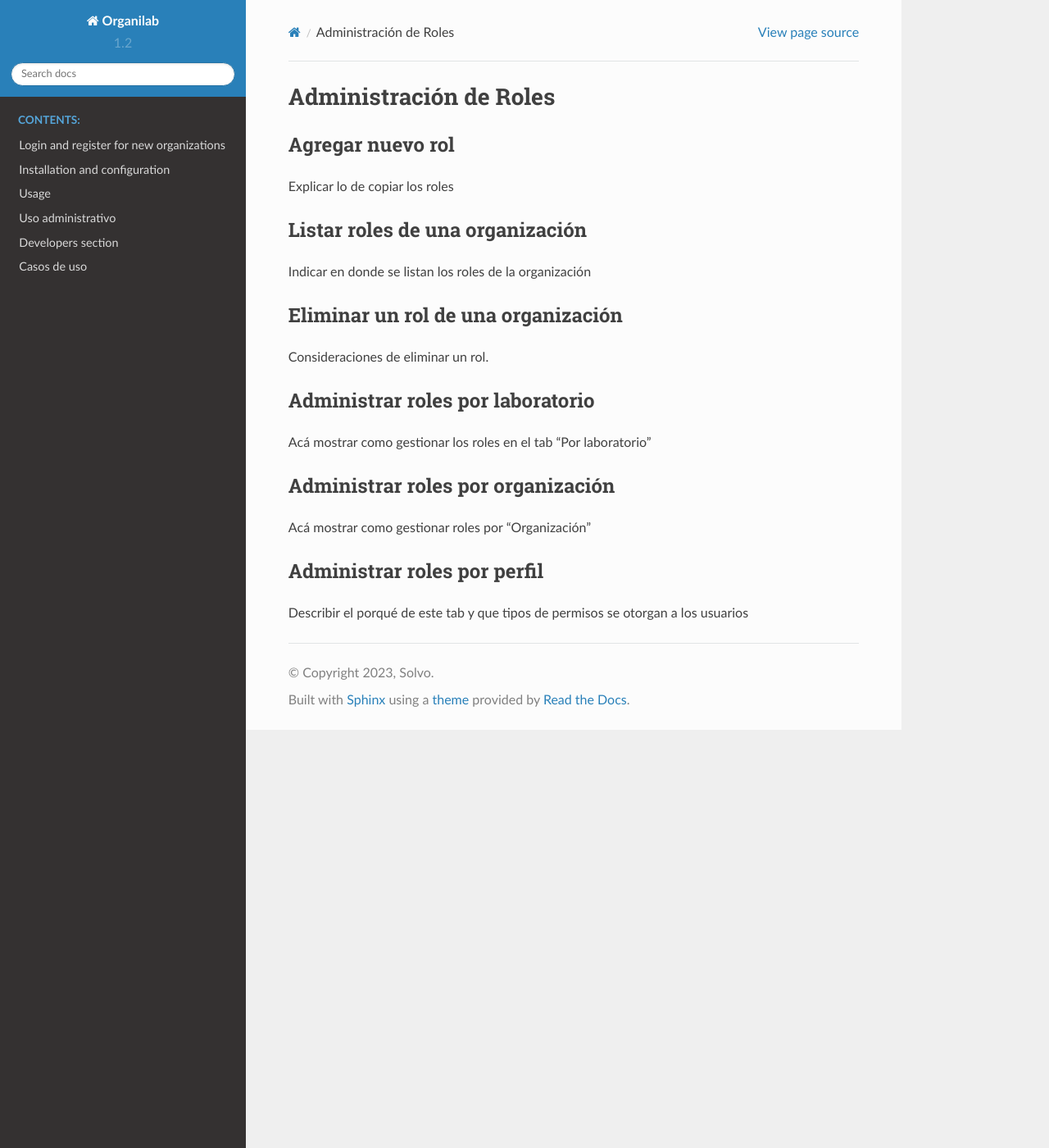
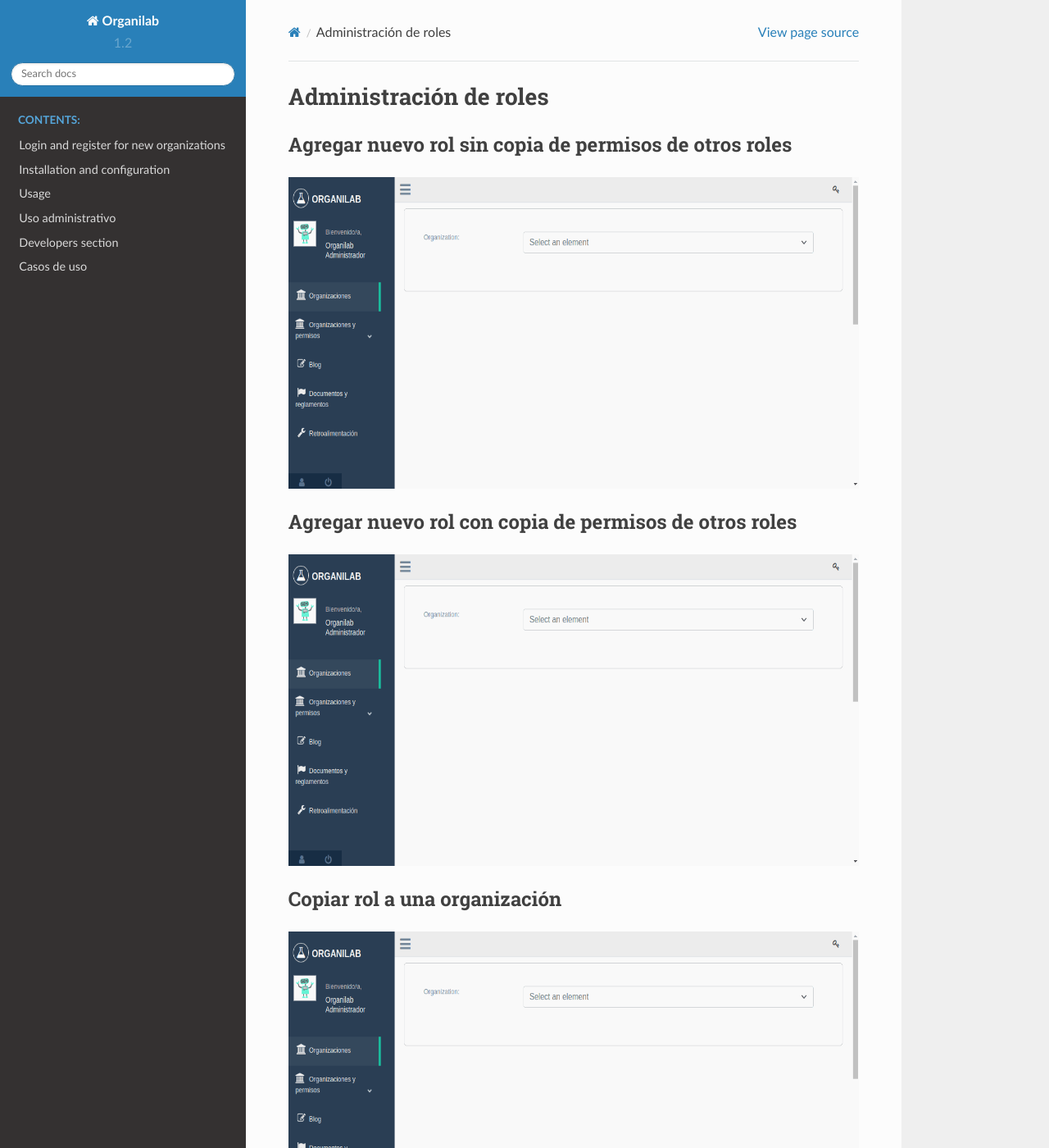
Before and after one commit to Solvosoft/organilab_docs, a Sphinx documentation site: the page built from source/administrative_usage/rol.rst, in a window 1280 px wide and 1400 px high. Shown: the whole window at 82% size. Built offline with Sphinx 7.4.7 and the Read the Docs theme 2.0.0, drawn with Linux system fonts in a browser that asks for light colours.

```diff
--- a/source/administrative_usage/rol.rst
+++ b/source/administrative_usage/rol.rst
@@ -1,15 +1,37 @@
-Administración de Roles
+Administración de roles
 ===========================
 
-Agregar nuevo rol
----------------------------------------
 
-Explicar lo de copiar los roles
+Agregar nuevo rol sin copia de permisos de otros roles
+----------------------------------------------------------------
+
+.. image:: ../_static/gif/add_role_to_org_without_copy_permissions_from_others_roles.gif
+   :height: 380
+   :width: 720
+
+
+Agregar nuevo rol con copia de permisos de otros roles
+----------------------------------------------------------------
+
+.. image:: ../_static/gif/add_role_to_org_copy_permissions_from_others_roles.gif
+   :height: 380
+   :width: 720
+
+
+Copiar rol a una organización
+----------------------------------------------------------------
+
+.. image:: ../_static/gif/copy_role_to_org.gif
+   :height: 380
+   :width: 720
+
 
 Listar roles de una organización
 ---------------------------------------
 
-Indicar en donde se listan los roles de la organización
+.. image:: ../_static/gif/view_org_roles.gif
+   :height: 380
+   :width: 720
 
 Eliminar un rol de una organización
 ---------------------------------------
```
Also changed, not shown: source/administrative_usage/laboratory.rst (+6 -4 lines), source/administrative_usage/organization_administration.rst (+7 -9 lines), source/_static/gif/add_role_to_org.gif (deleted), source/_static/gif/add_user_to_org_from_button_box.gif (added), source/_static/gif/relate_laboratory_to_org.gif (added), source/_static/gif/relate_user_to_org_from_button_box.gif (added), source/_static/gif/relate_user_to_org_from_tab_org.gif (added), source/_static/gif/view_org_rols.gif (deleted).
